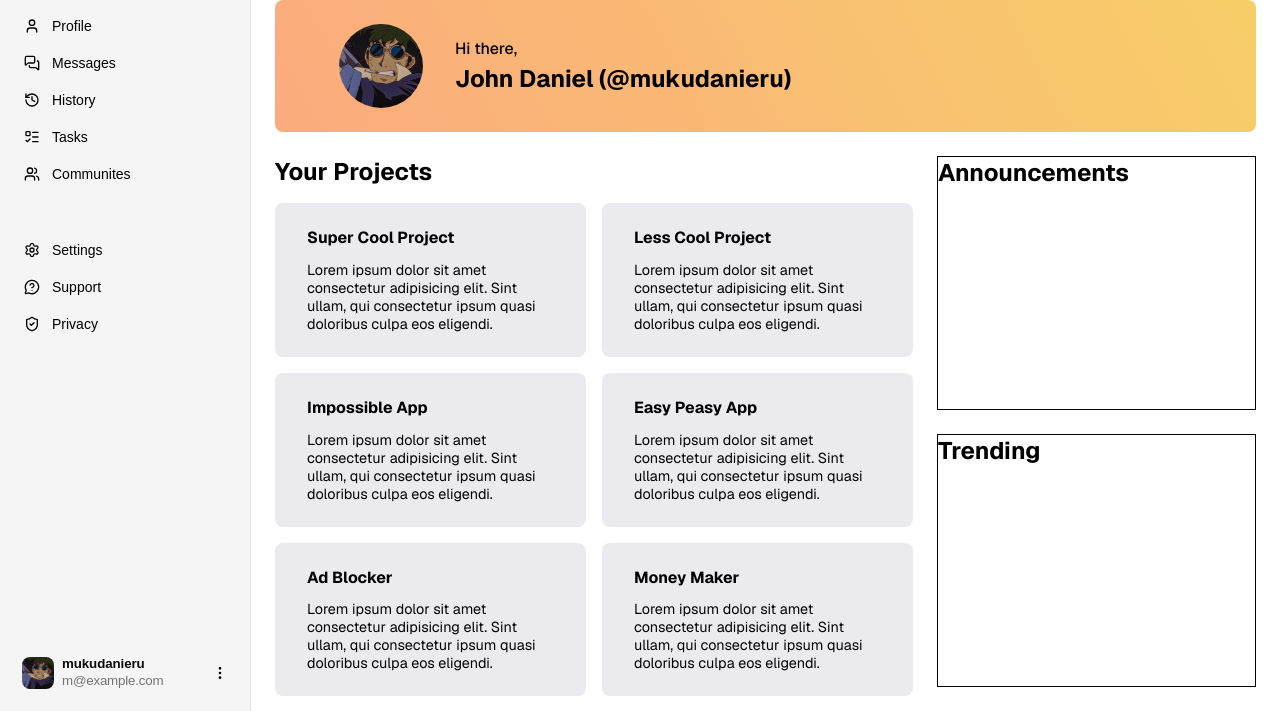
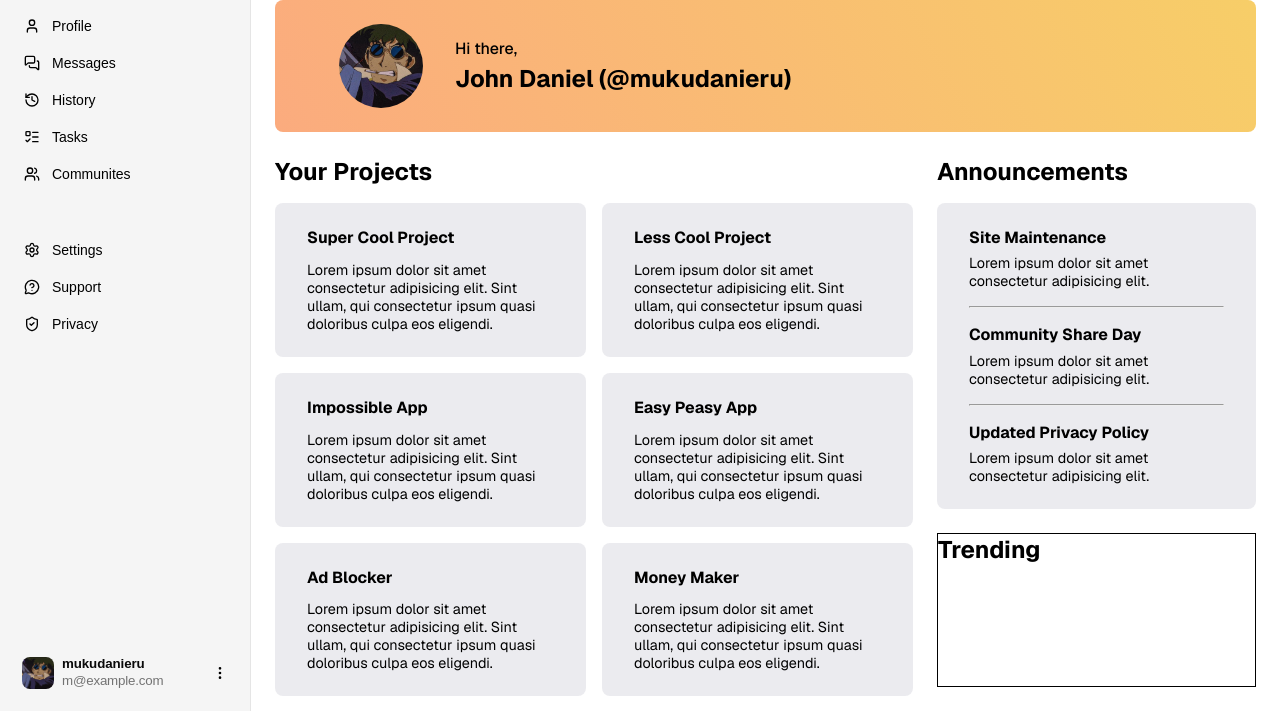
Before and after one commit to mukudanieru/odin-admin-dashboard, a plain HTML site: page index.html in a window 1280 px wide. Shown: the part 89-800 px from the top of the page. Drawn offline with nearby package versions, Linux system fonts and the light colour scheme.

Commit message:
Implement announcements section - Add and styled the announcement card section

```diff
--- a/index.html
+++ b/index.html
@@ -406,6 +406,38 @@
 
             <div class="announcements-content">
                 <h1 class="title-content">Announcements</h1>
+
+                <div class="announcements">
+                    <div class="section">
+                        <h2 class="announcement-title">Site Maintenance</h2>
+                        <span class="announcement-description"
+                            >Lorem ipsum dolor sit amet consectetur adipisicing
+                            elit.
+                        </span>
+                    </div>
+
+                    <hr />
+
+                    <div class="section">
+                        <h2 class="announcement-title">Community Share Day</h2>
+                        <span class="announcement-description">
+                            Lorem ipsum dolor sit amet consectetur adipisicing
+                            elit.
+                        </span>
+                    </div>
+
+                    <hr />
+
+                    <div class="section">
+                        <h2 class="announcement-title">
+                            Updated Privacy Policy
+                        </h2>
+                        <span class="announcement-description">
+                            Lorem ipsum dolor sit amet consectetur adipisicing
+                            elit.
+                        </span>
+                    </div>
+                </div>
             </div>
 
             <div class="trending-content">
--- a/styles.css
+++ b/styles.css
@@ -259,28 +259,49 @@ svg {
     background-color: rgba(var(--muted-color), 0.5);
     border-radius: 0.5rem;
     padding: 1.5rem 2rem;
-    gap: 0.8rem;
 
     display: flex;
     flex-direction: column;
+    gap: 0.8rem;
 }
 
-.project-title {
-    font-size: 1rem;
+.announcements-content {
+    grid-row: span 1;
+    grid-column: span 1;
+
+    display: flex;
+    flex-direction: column;
+    gap: 1rem;
 }
 
-.project-description {
-    font-size: 0.9rem;
+.announcements {
+    background-color: rgba(var(--muted-color), 0.5);
+    border-radius: 0.5rem;
+    padding: 1.5rem 2rem;
+
+    display: flex;
+    flex-direction: column;
+    gap: 1rem;
+}
+
+.section {
+    display: flex;
+    flex-direction: column;
+    gap: 0.4rem;
 }
 
 .title-content {
     font-size: 1.5rem;
 }
 
-.announcements-content {
-    border: 1px solid black;
-    grid-row: span 1;
-    grid-column: span 1;
+.project-title,
+.announcement-title {
+    font-size: 1rem;
+}
+
+.project-description,
+.announcement-description {
+    font-size: 0.9rem;
 }
 
 .trending-content {
```
